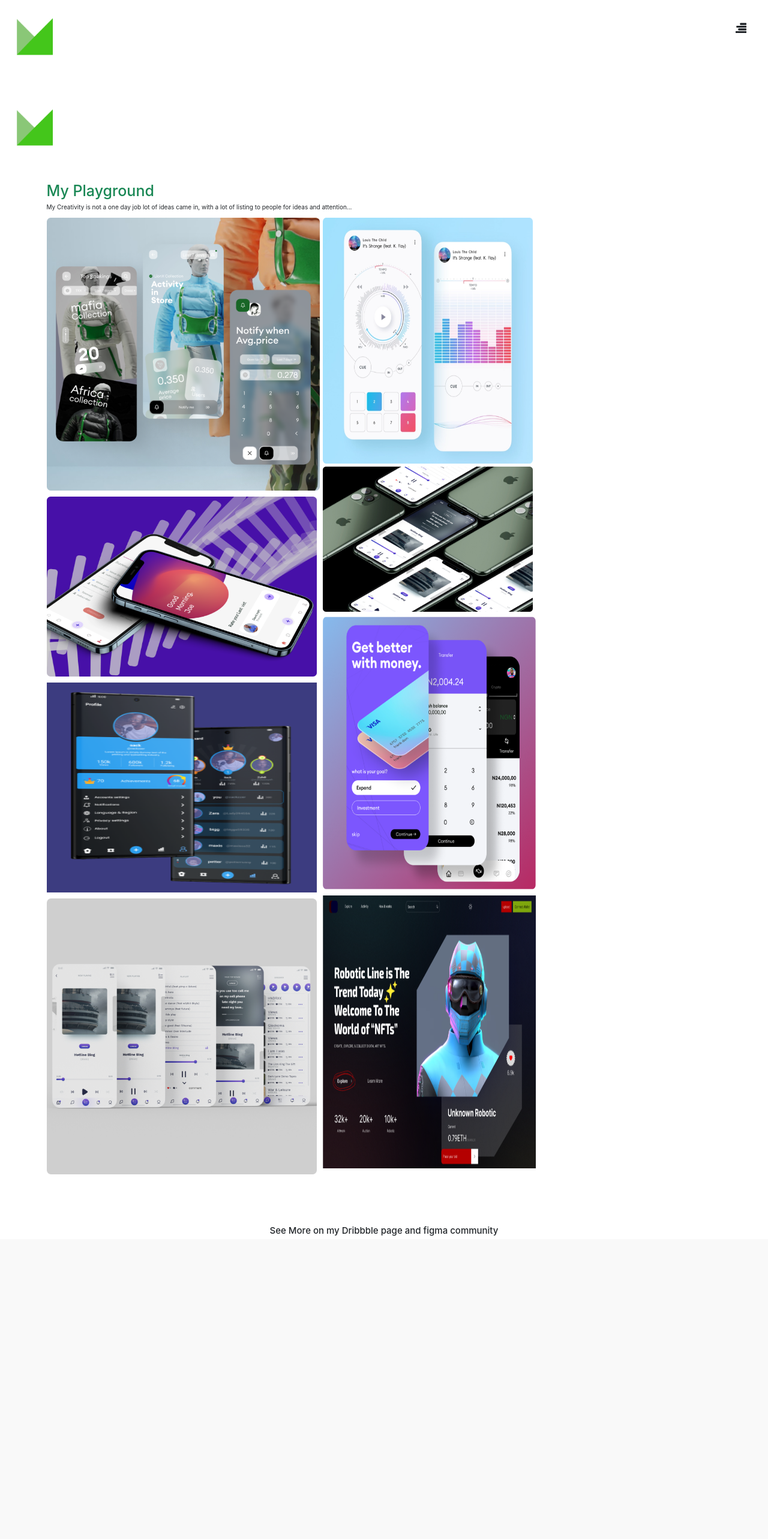
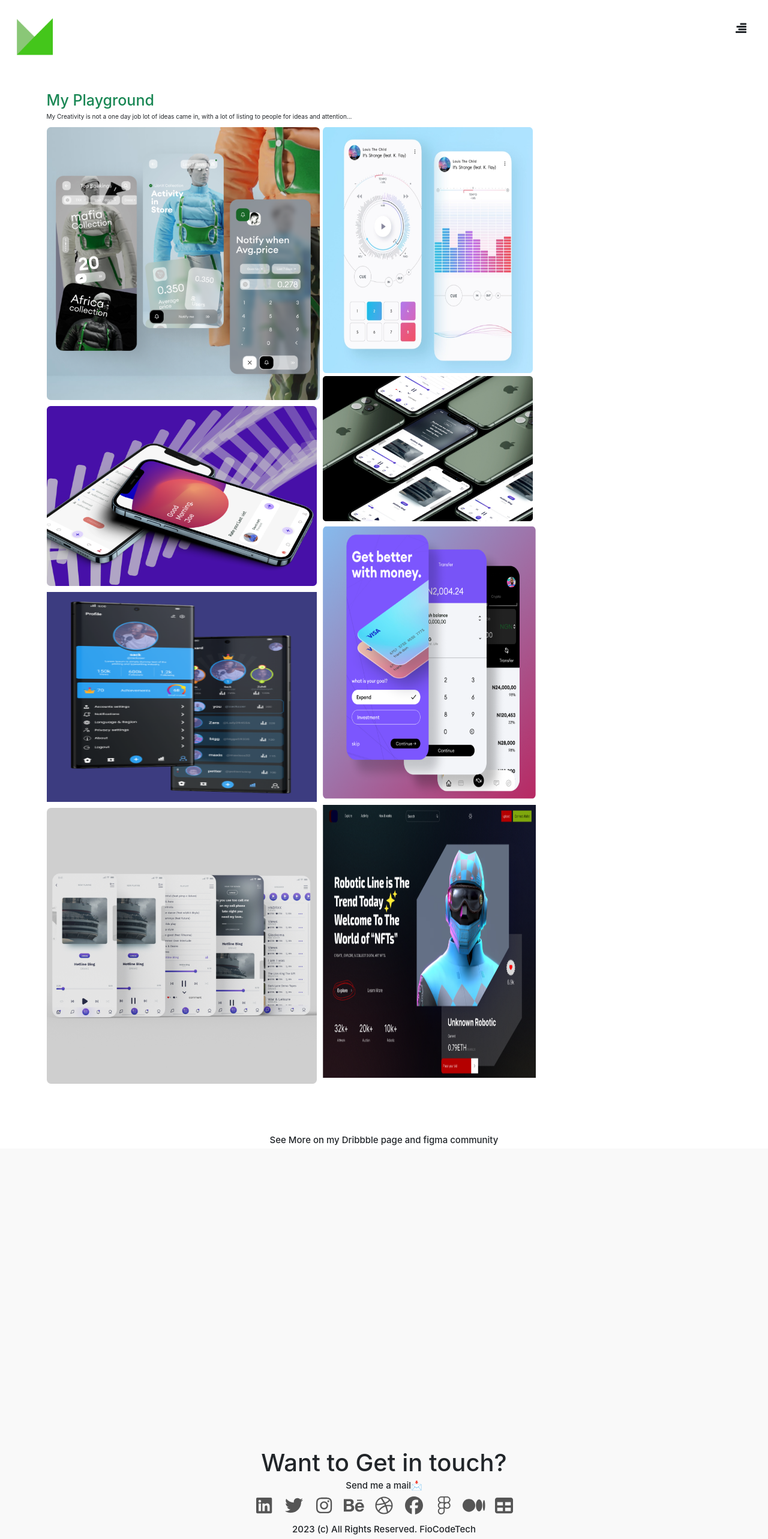
Before and after one commit to maryfiona/jeremiah-portfolio, a React (Create React App) app: page /Playground in a window 1280 px wide. Shown: the top 2566 px of the page at 60% size. Built offline with nearby package versions, Linux system fonts and the light colour scheme.

Commit message:
C:/Program Files/Git/

```diff
--- a/src/components/Footer.js
+++ b/src/components/Footer.js
@@ -23,7 +23,7 @@ const Footer = () => {
           <li><a href="/"><FontAwesomeIcon className='med' icon={faMedium} /></a></li>
           <li><a href="/"><FontAwesomeIcon className='tab' icon={faTable} /></a></li>
         </ul>
-        <h4>2023 (c) All Rights Reserved. fiotech</h4>
+        <h4>2023 (c) All Rights Reserved. FioCodeTech</h4>
       </div>
     </footer>
   );
--- a/src/sections/Playground.js
+++ b/src/sections/Playground.js
@@ -1,6 +1,5 @@
 import React from "react";
 import './Playground.css'
-import Navbar from '../components/Navbar'
 import image1 from '../Assets/image1.png';
 import image11 from '../Assets/image11.png';
 import image2 from '../Assets/image2.png';
@@ -14,7 +13,7 @@ import mask22  from '../Assets/mask22.png';
 const Playground = () => {
 return (
    <React.Fragment>
-        <Navbar/>
+
     <div>
          <div className="container">
         <h1 className="text-success">My Playground </h1>
```
